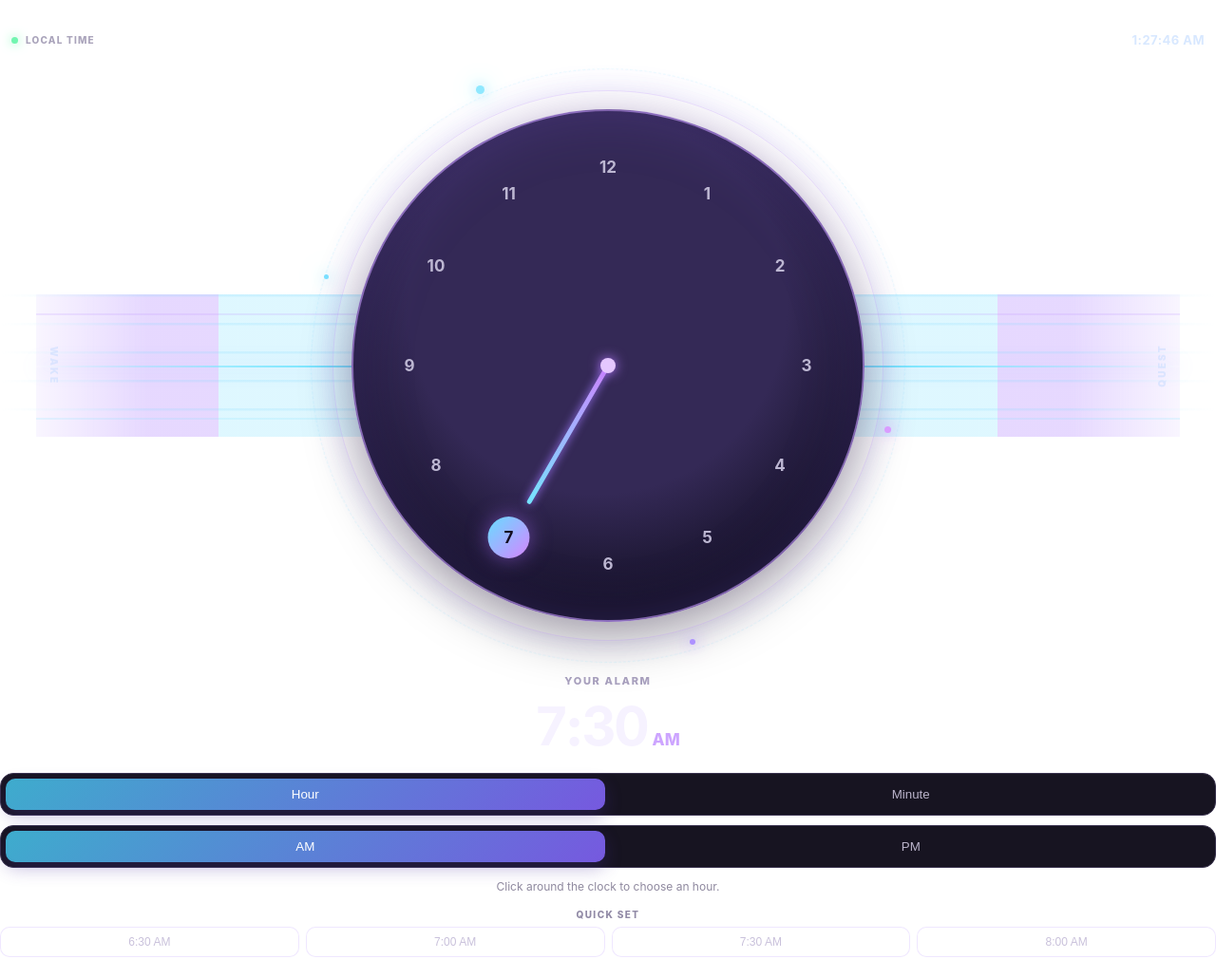
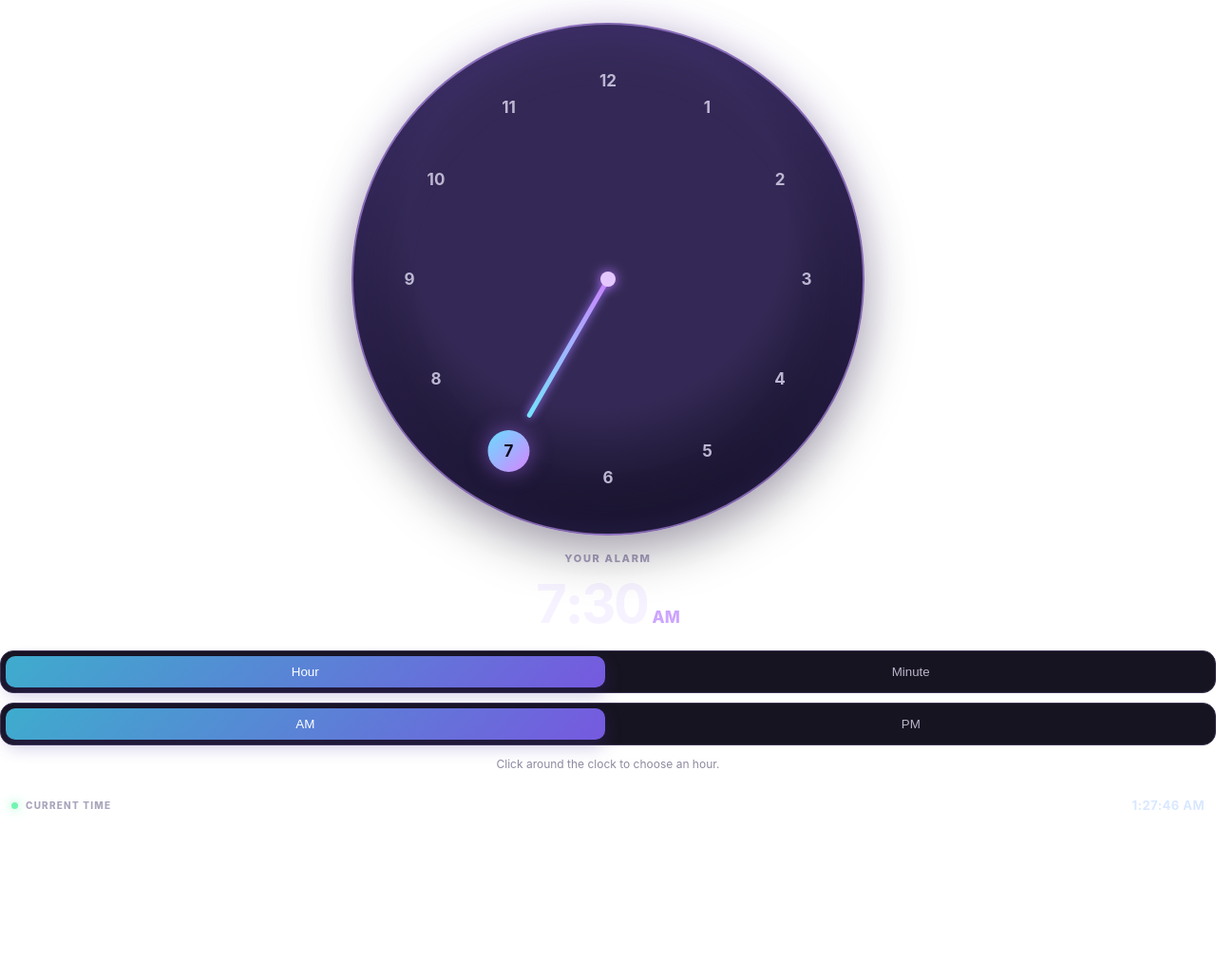
Before and after one commit to ranatsa9/WakeQuest, a plain HTML site: page clock_picker/index.html in a window 1280 px wide. Shown: the whole page at 95% size. After the commit the page ends 888 px from the top, so only its background shows below. Drawn offline with Linux system fonts and the light colour scheme.

Commit message:
Update index.html

```diff
--- a/clock_picker/index.html
+++ b/clock_picker/index.html
@@ -17,31 +17,12 @@
       box-shadow: inset 0 0 62px rgba(115,82,210,.24), 0 18px 52px rgba(0,0,0,.34),0 0 45px rgba(166,112,255,.18);
       user-select: none; touch-action: none;
     }
-    .dial::before,.dial::after{content:"";position:absolute;border-radius:50%;pointer-events:none;z-index:-1}
-    .dial::before{inset:-22px;border:1px solid rgba(178,135,255,.23);box-shadow:0 0 32px rgba(119,102,255,.11)}
-    .dial::after{inset:-45px;border:1px dashed rgba(105,218,255,.16);animation:orbit-spin 34s linear infinite}
-    .orbit-dot{position:absolute;width:9px;height:9px;border-radius:50%;pointer-events:none;z-index:3;
-      background:#8fe8ff;box-shadow:0 0 14px currentColor,0 0 28px currentColor}
-    .orbit-dot.one{top:-27px;left:24%;color:#8fe8ff}
-    .orbit-dot.two{right:-30px;top:62%;color:#d99cff;background:#d99cff;width:7px;height:7px}
-    .orbit-dot.three{bottom:-26px;left:66%;color:#ad91ff;background:#ad91ff;width:6px;height:6px}
-    .orbit-dot.four{left:-31px;top:32%;color:#79dfff;background:#79dfff;width:5px;height:5px}
-    @keyframes orbit-spin{to{transform:rotate(360deg)}}
     .live-strip{width:100%;display:flex;align-items:center;justify-content:space-between;padding:9px 12px;
       border-top:1px solid rgba(255,255,255,.07);border-bottom:1px solid rgba(255,255,255,.07);
       color:#aaa4bb;font-size:12px;letter-spacing:.04em}
     .live-strip b{color:#d8e8ff;font-size:13px}.live-label{display:flex;align-items:center;gap:8px;text-transform:uppercase;letter-spacing:.12em;font-size:10px;font-weight:800}
     .live-dot{width:7px;height:7px;border-radius:50%;background:#72f5b0;box-shadow:0 0 12px #72f5b0}
-    .dial-stage{position:relative;width:100%;display:flex;align-items:center;justify-content:center;padding:38px 0;isolation:isolate}
-    .dial-stage::before{content:"";position:absolute;left:0;right:0;top:50%;height:150px;transform:translateY(-50%);z-index:-2;
-      background:
-        repeating-linear-gradient(0deg,transparent 0 27px,rgba(119,216,255,.18) 28px 30px),
-        linear-gradient(90deg,transparent 0 3%,rgba(173,127,255,.30) 3% 18%,rgba(107,220,255,.22) 18% 82%,rgba(173,127,255,.30) 82% 97%,transparent 97%);
-      -webkit-mask-image:linear-gradient(90deg,transparent,#000 12%,#000 88%,transparent);mask-image:linear-gradient(90deg,transparent,#000 12%,#000 88%,transparent)}
-    .dial-stage::after{content:"";position:absolute;left:3%;right:3%;top:50%;height:2px;background:linear-gradient(90deg,transparent,#7ae6ff,#c28cff,#7ae6ff,transparent);
-      box-shadow:0 -55px 0 rgba(183,139,255,.18),0 55px 0 rgba(104,220,255,.15),0 0 20px rgba(132,174,255,.42);z-index:-1}
-    .wing-label{position:absolute;top:50%;transform:translateY(-50%);font-size:10px;font-weight:900;letter-spacing:.22em;color:rgba(199,220,255,.56);writing-mode:vertical-rl}
-    .wing-label.left{left:4%}.wing-label.right{right:4%;transform:translateY(-50%) rotate(180deg)}
+    .dial-stage{position:relative;width:100%;display:flex;align-items:center;justify-content:center;padding:0}
     .tick { position:absolute; left:50%; top:50%; width:44px; height:44px; margin:-22px;
       display:grid; place-items:center; border-radius:50%; font-size:17px; font-weight:750;
       color: #bdb7d2; pointer-events: none; transition: .16s ease; }
@@ -61,21 +42,13 @@
       font:700 13px inherit; cursor:pointer; }
     button.active { color:white; background:linear-gradient(135deg,#3eaccd,#7659df); box-shadow:0 7px 18px #4932a04d; }
     .hint { color:#8f899f; font-size:12px; line-height:1.45; margin-top:11px; }
-    .quick-label{margin:15px 0 7px;color:#918aa6;font-size:10px;font-weight:800;letter-spacing:.14em;text-transform:uppercase}
-    .presets{display:grid;grid-template-columns:repeat(4,1fr);gap:7px}
-    .preset{padding:8px 5px;border:1px solid rgba(183,145,255,.22);background:rgba(255,255,255,.035);color:#c9c1db;border-radius:10px;font-size:12px}
-    .preset:hover{border-color:#9fdfff;background:rgba(109,191,255,.10);color:white}
-    @media(max-width:560px){ body{padding:4px}.picker{padding:14px 8px}.dial-stage{padding:24px 0}.dial{width:min(300px,88vw)}.hand{height:92px}.time{font-size:42px}.tick{font-size:13px}.wing-label{display:none} }
+    @media(max-width:560px){ body{padding:4px}.picker{padding:14px 8px}.dial{width:min(300px,88vw)}.hand{height:92px}.time{font-size:42px}.tick{font-size:13px} }
   </style>
 </head>
 <body>
   <div class="picker">
-    <div class="live-strip"><span class="live-label"><i class="live-dot"></i>Local time</span><b id="liveTime">--:--:--</b></div>
     <div class="dial-stage">
-      <span class="wing-label left">WAKE</span><span class="wing-label right">QUEST</span>
       <div class="dial" id="dial">
-        <i class="orbit-dot one"></i><i class="orbit-dot two"></i>
-        <i class="orbit-dot three"></i><i class="orbit-dot four"></i>
         <div class="hand" id="hand"></div><div class="pin"></div>
       </div>
     </div>
@@ -85,14 +58,8 @@
       <div class="switch"><button id="hourMode" class="active">Hour</button><button id="minuteMode">Minute</button></div>
       <div class="switch"><button id="amButton" class="active">AM</button><button id="pmButton">PM</button></div>
       <div class="hint" id="hint">Click a number on the clock to choose the hour.</div>
-      <div class="quick-label">Quick set</div>
-      <div class="presets">
-        <button class="preset" data-hour="6" data-minute="30">6:30 AM</button>
-        <button class="preset" data-hour="7" data-minute="0">7:00 AM</button>
-        <button class="preset" data-hour="7" data-minute="30">7:30 AM</button>
-        <button class="preset" data-hour="8" data-minute="0">8:00 AM</button>
-      </div>
     </div>
+    <div class="live-strip"><span class="live-label"><i class="live-dot"></i>Current time</span><b id="liveTime">--:--:--</b></div>
   </div>
   <script>
     let state = {hour:7, minute:30, period:"AM"};
@@ -141,10 +108,6 @@
     dial.addEventListener("pointerdown",choose);
     hourMode.onclick=()=>{mode="hour";render()}; minuteMode.onclick=()=>{mode="minute";render()};
     amButton.onclick=()=>{state.period="AM";render();setValue()}; pmButton.onclick=()=>{state.period="PM";render();setValue()};
-    document.querySelectorAll(".preset").forEach(button=>button.onclick=()=>{
-      state.hour=Number(button.dataset.hour); state.minute=Number(button.dataset.minute); state.period="AM";
-      mode="hour"; render(); setValue();
-    });
     function updateLiveTime(){
       document.getElementById("liveTime").textContent=new Date().toLocaleTimeString([],{
         hour:"numeric",minute:"2-digit",second:"2-digit",hour12:true
```
